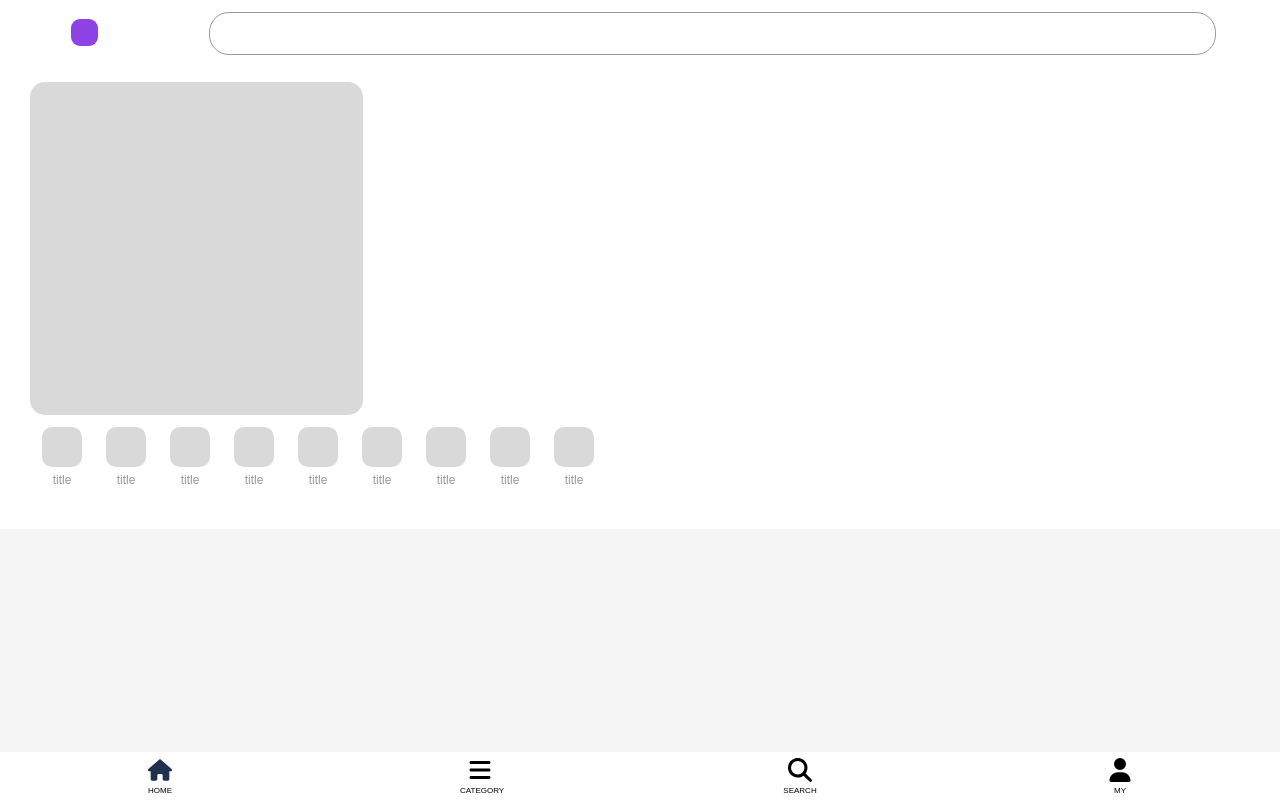
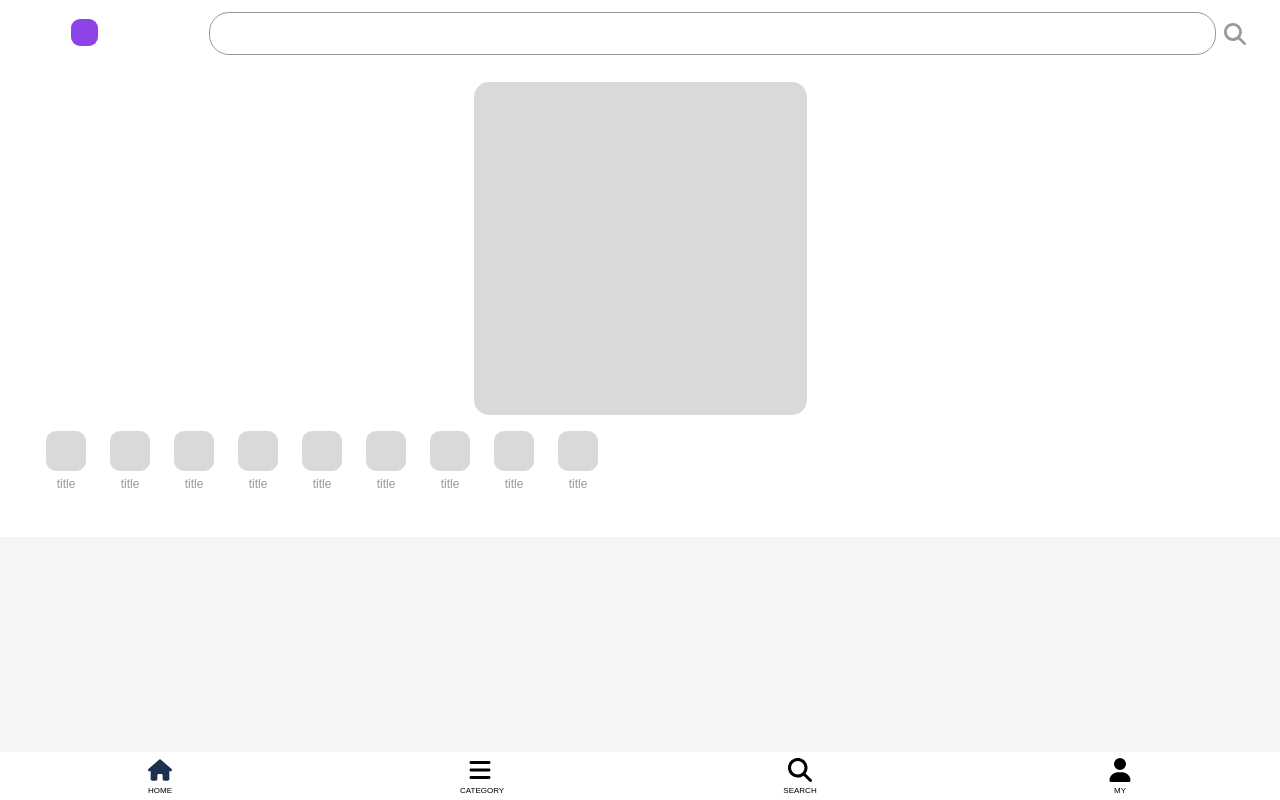
Before and after one commit to jogeun/TeamJ, a React (Create React App) app in the folder my-project/frontend/: page / in a window 1280 px wide. Built offline with nearby package versions, Linux system fonts and the light colour scheme.

Commit message:
Update Main design

```diff
--- a/my-project/frontend/src/containers/main/MainContainer.tsx
+++ b/my-project/frontend/src/containers/main/MainContainer.tsx
@@ -1,14 +1,14 @@
 import MainTop from "./MainTop";
 import MainContent from "./MainContent";
 import "../../styles/Main.css";
-import Nav from "../../components/Nav";
+import MainRanking from "./MainRanking";
 
 function MainContainer() {
   return (
     <div className="main">
       <MainTop />
       <MainContent />
-      <Nav />
+      {/* <MainRanking /> */}
     </div>
   );
 }
--- /dev/null
+++ b/my-project/frontend/src/containers/main/MainRanking.tsx
@@ -0,0 +1,5 @@
+function MainRanking() {
+  return <div className="main-ranking"></div>;
+}
+
+export default MainRanking;
--- a/my-project/frontend/src/containers/main/MainTop.tsx
+++ b/my-project/frontend/src/containers/main/MainTop.tsx
@@ -1,8 +1,11 @@
+import { ReactComponent as SearchIcon } from "../../assets/icons/search.svg";
 function MainTop() {
   return (
     <div className="main-top">
       <div className="logo"></div>
-      <div className="search"></div>
+      <div className="search">
+        <SearchIcon />
+      </div>
     </div>
   );
 }
--- a/my-project/frontend/src/styles/Main.css
+++ b/my-project/frontend/src/styles/Main.css
@@ -1,11 +1,11 @@
 .main {
-  background-color: #fff;
 }
 .main-top {
   padding: 12px;
   display: flex;
   flex-direction: row; /*수평 정렬*/
   justify-content: space-around;
+  background-color: #fff;
 }
 
 .main-top .logo {
@@ -25,12 +25,22 @@
   background-color: #fff;
 }
 
+.main-top .search svg {
+  width: 22px;
+  height: 22px;
+  margin: 10px 6px;
+  fill: #999;
+  position: absolute;
+  right: 0;
+  padding-right: 28px;
+}
+
 .main-content {
-  margin: 0 auto;
   padding: 15px 30px 30px;
-  height: 589px px;
+  background-color: #fff;
 }
 .main-content .banner {
+  margin: 0 auto;
   width: 333px;
   height: 333px;
   border-radius: 15px;
@@ -41,7 +51,7 @@
   flex-wrap: wrap;
   flex-direction: row; /*수평 정렬*/
   justify-content: flex-start;
-  margin: 0 auto;
+  margin: 4px;
 }
 .type-list-item {
   margin: 12px;
@@ -58,3 +68,8 @@
   text-align: center;
   color: #999;
 }
+.main-ranking {
+  background-color: #fff;
+  margin-top: 30px;
+  height: 180px;
+}
```
